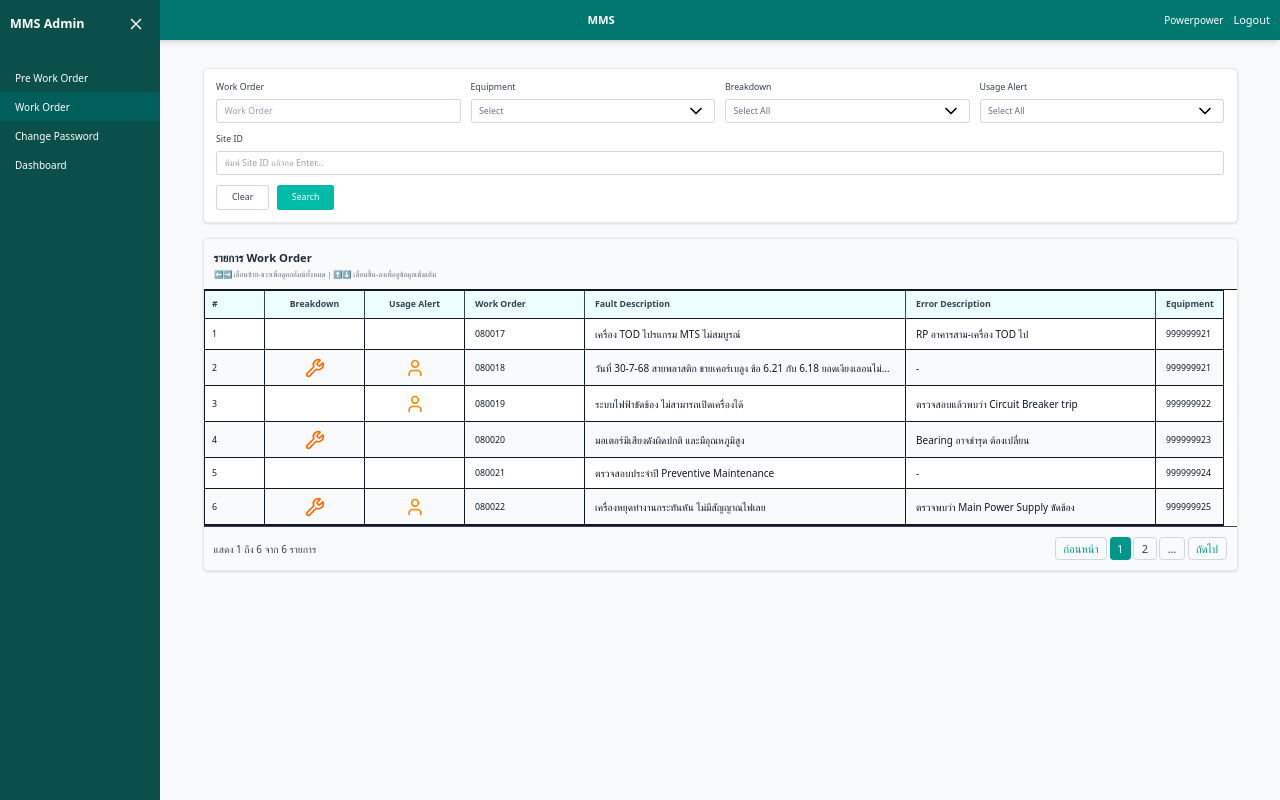
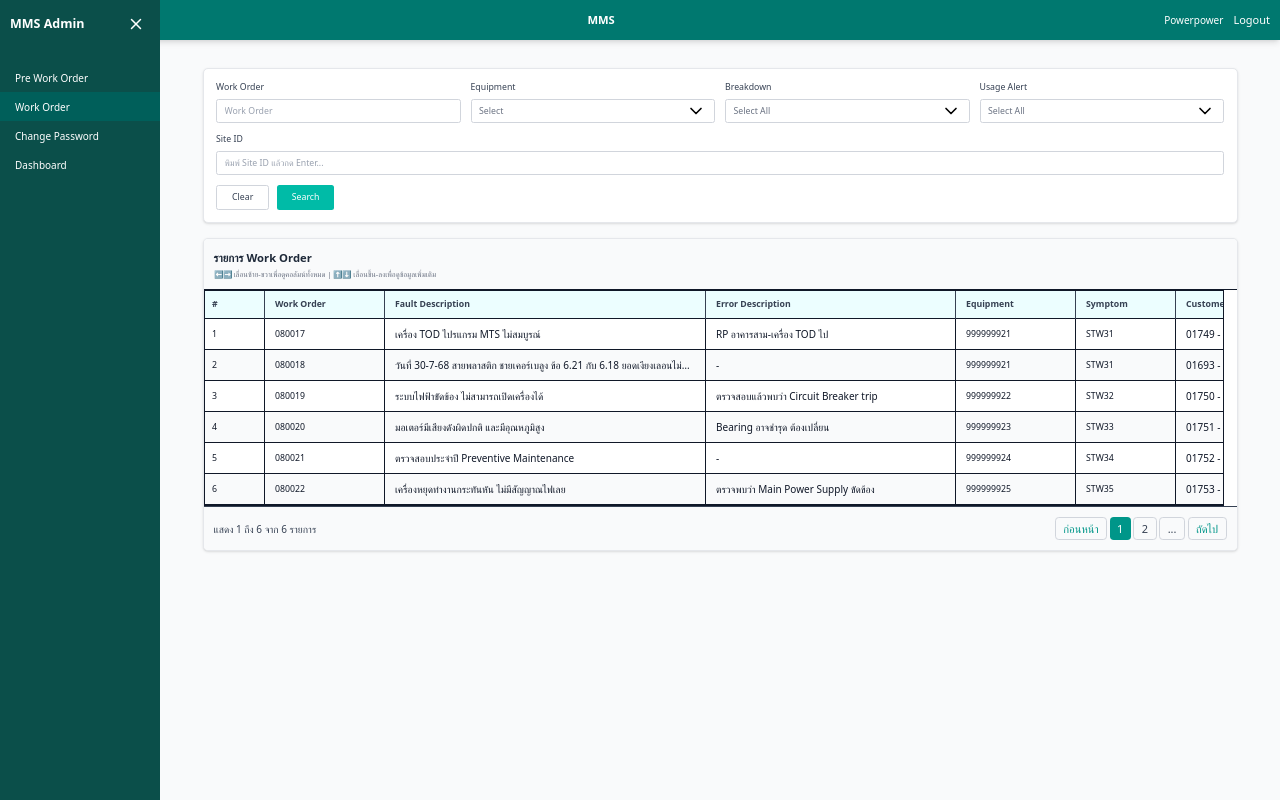
Before and after one commit to WhiteRoses1998/MMS-UI, a React (Vite) app: page /workorder in a window 1280 px wide. Built offline with nearby package versions, Linux system fonts and the light colour scheme; sample sign-in values are in the browser's storage.

Commit message:
edit row work order

```diff
--- a/src/features/workorder/components/WorkOrderTable.tsx
+++ b/src/features/workorder/components/WorkOrderTable.tsx
@@ -1,5 +1,4 @@
 // WorkOrderTable.tsx
-import { Wrench, User } from "lucide-react";
 import { useSidebar } from "@/hooks/useSidebar";
 import SearchBox from "@/components/common/SearchBox";
 import { WorkOrder } from "@/features/workorder/types";
@@ -146,10 +145,8 @@ const mockWorkOrders: WorkOrder[] = [
 export default function WorkOrderTable({ onSelect }: Props) {
   const { isOpen: isSidebarOpen } = useSidebar();
 
-  // แสดงข้อมูลทั้งหมด (ไม่ใช้ pagination state)
   const displayedOrders = mockWorkOrders;
 
-  // คำนวณความกว้างของตารางตาม sidebar state ขนาดตารางของ WorkOrderList
   const tableContainerWidth = isSidebarOpen
     ? 'calc(100vw - 230px - 3rem)'
     : 'calc(100vw - 70px - 3rem)';
@@ -163,17 +160,12 @@ export default function WorkOrderTable({ onSelect }: Props) {
     return "bg-gray-500 text-white";
   };
 
-  const getRespondMinsStyle = (mins: string | null) => {
-    if (mins === null || mins === "null") return "bg-orange-400 text-white";
-    return "bg-yellow-500 text-gray-800";
-  };
-
   return (
     <div className="p-5 bg-gray-50 min-h-screen space-y-6">
-      {/* Search Box - ใช้ component ใหม่ */}
+      {/* Search Box */}
       <SearchBox />
 
-      {/* List Box / ตาราง - ขยายตามพื้นที่ที่เหลือ */}
+      {/* Table Container */}
       <div className="bg-white rounded-lg shadow-sm border border-gray-200 max-w-full overflow-hidden">
         <div className="p-4 border-b bg-gray-50 flex items-center justify-between">
           <div>
@@ -184,7 +176,6 @@ export default function WorkOrderTable({ onSelect }: Props) {
           </div>
         </div>
 
-        {/* Container สำหรับ Scroll - ขยายอัตโนมัติตาม sidebar */}
         <div
           className="overflow-auto border transition-all duration-300"
           style={{
@@ -192,18 +183,11 @@ export default function WorkOrderTable({ onSelect }: Props) {
             maxWidth: tableContainerWidth,
           }}
         >
-          {/* Table ต้องมี minWidth ที่กว้างกว่า container เพื่อให้เกิด scroll */}
-          <table className="border-collapse text-sm table-fixed" style={{ minWidth: '2000px' }}>
+          <table className="border-collapse text-sm table-fixed" style={{ minWidth: '1400px' }}>
             <thead>
               <tr className="bg-cyan-50 border-b sticky top-0 z-10">
                 <th className="px-3 py-3 text-left font-semibold text-gray-700 bg-cyan-50 border-r" style={{ minWidth: '60px' }}>
                   #
-                </th>
-                <th className="px-3 py-3 text-center font-semibold text-gray-700 bg-cyan-50 border-r" style={{ minWidth: '100px' }}>
-                  Breakdown
-                </th>
-                <th className="px-3 py-3 text-center font-semibold text-gray-700 bg-cyan-50 border-r" style={{ minWidth: '100px' }}>
-                  Usage Alert
                 </th>
                 <th className="px-4 py-3 text-left font-semibold text-gray-700 bg-cyan-50 border-r" style={{ minWidth: '120px' }}>
                   Work Order
@@ -247,12 +231,6 @@ export default function WorkOrderTable({ onSelect }: Props) {
                 <th className="px-4 py-3 text-left font-semibold text-gray-700 bg-cyan-50 border-r" style={{ minWidth: '280px' }}>
                   Priority
                 </th>
-                <th className="px-4 py-3 text-left font-semibold text-gray-700 bg-cyan-50 border-r" style={{ minWidth: '150px' }}>
-                  Plan Respond Mins
-                </th>
-                <th className="px-4 py-3 text-left font-semibold text-gray-700 bg-cyan-50 border-r" style={{ minWidth: '130px' }}>
-                  Respond Mins
-                </th>
                 <th className="px-4 py-3 text-left font-semibold text-gray-700 bg-cyan-50" style={{ minWidth: '90px' }}>
                   Site ID
                 </th>
@@ -268,12 +246,6 @@ export default function WorkOrderTable({ onSelect }: Props) {
                   }`}
                 >
                   <td className="px-3 py-3 border-r">{index + 1}</td>
-                  <td className="px-3 py-3 text-center border-r">
-                    {row.breakdown && <Wrench className="text-orange-500 mx-auto" size={20} />}
-                  </td>
-                  <td className="px-3 py-3 text-center border-r">
-                    {row.usageAlert && <User className="text-orange-400 mx-auto" size={20} />}
-                  </td>
                   <td className="px-4 py-3 font-medium whitespace-nowrap border-r">{row.workOrder}</td>
                   <td className="px-4 py-3 border-r">
                     <div className="max-w-[300px] truncate" title={row.faultDesc}>
@@ -312,16 +284,6 @@ export default function WorkOrderTable({ onSelect }: Props) {
                       {row.priority}
                     </div>
                   </td>
-                  <td className="px-4 py-3 border-r">
-                    <span className="inline-block px-2 py-1 bg-yellow-400 text-gray-800 rounded text-xs font-bold whitespace-nowrap">
-                      {row.planRespondMins}
-                    </span>
-                  </td>
-                  <td className="px-4 py-3 border-r">
-                    <span className={`inline-block px-2 py-1 rounded text-xs font-bold whitespace-nowrap ${getRespondMinsStyle(row.respondMins)}`}>
-                      {row.respondMins ?? "null"}
-                    </span>
-                  </td>
                   <td className="px-4 py-3 whitespace-nowrap">{row.siteId}</td>
                 </tr>
               ))}
```
